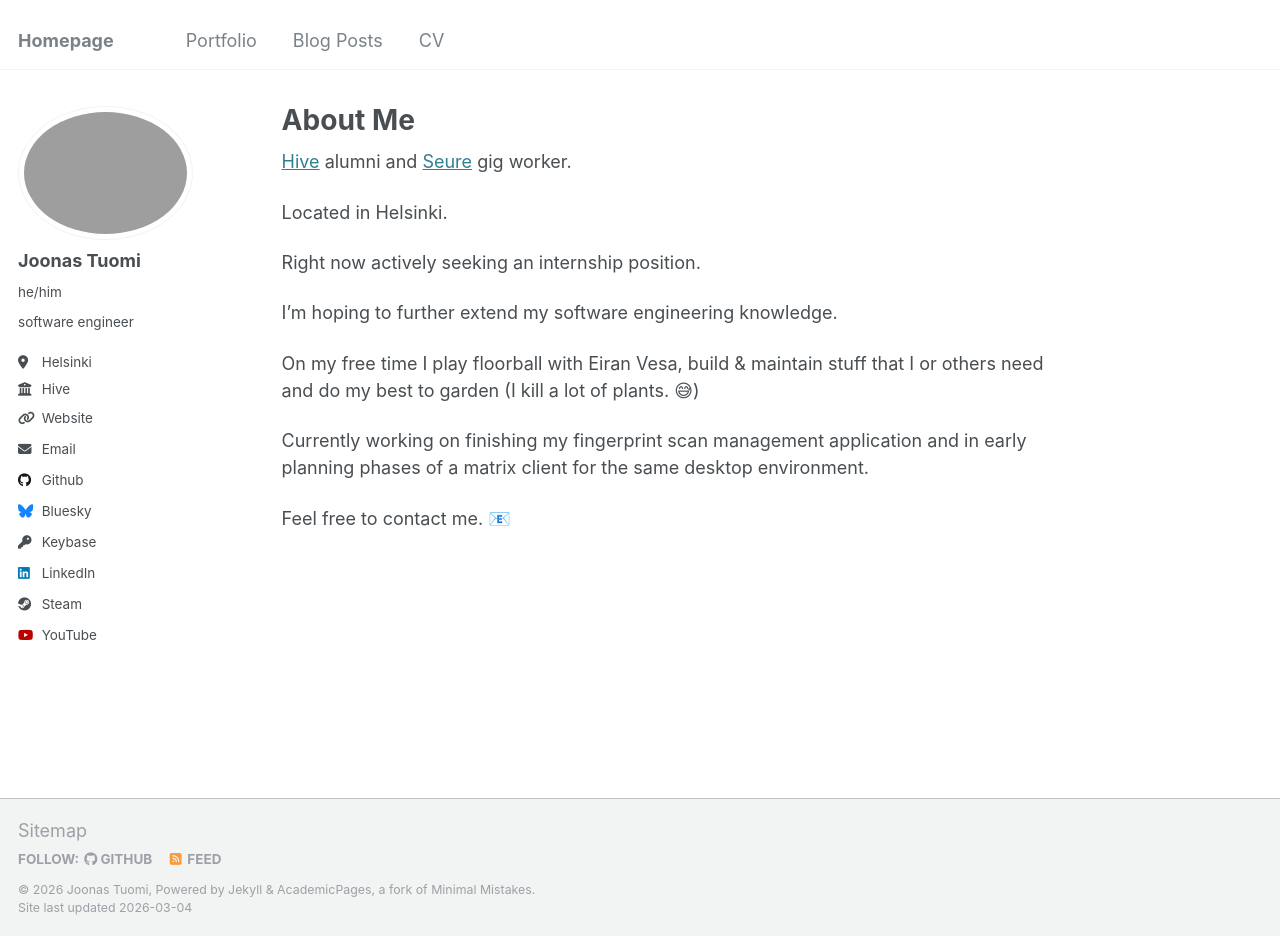
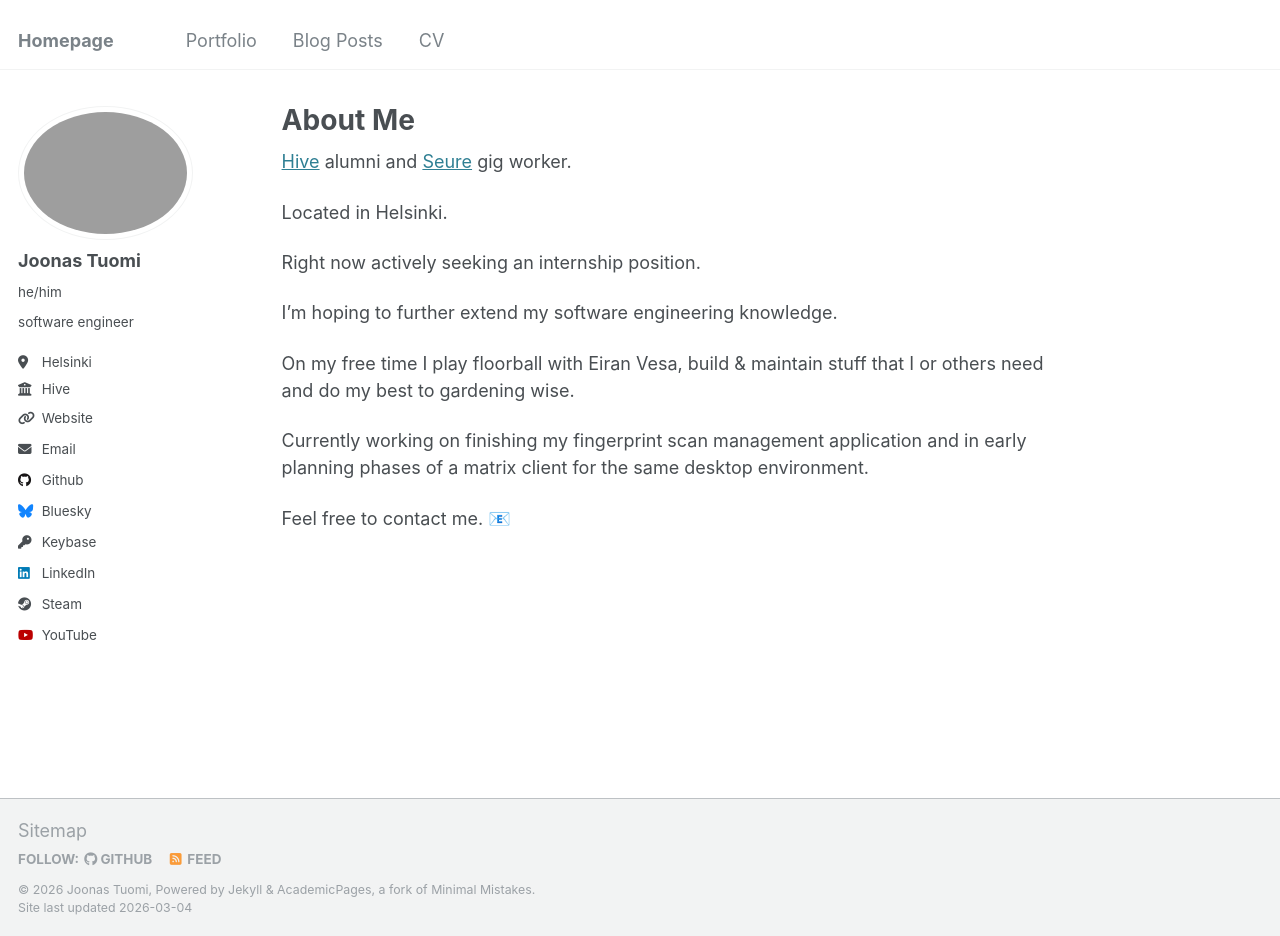
Before and after one commit to jotuel/jotuel.github.io, a Jekyll site: the page built from _pages/about.md, in a window 1280 px wide and 936 px high. Built offline with Jekyll 4.4.1, drawn with Linux system fonts in a browser that asks for light colours.

Commit message:
Fix wording in about.md
Corrected the phrase 'do my best to garden' to 'do my best to gardening wise'.

```diff
--- a/_pages/about.md
+++ b/_pages/about.md
@@ -15,7 +15,7 @@ Right now actively seeking an internship position.
 
 I'm hoping to further extend my software engineering knowledge.
 
-On my free time I play floorball with Eiran Vesa, build & maintain stuff that I or others need and do my best to garden (I kill a lot of plants. 😅)
+On my free time I play floorball with Eiran Vesa, build & maintain stuff that I or others need and do my best to gardening wise.
 
 Currently working on finishing my fingerprint scan management application and in early planning phases of a matrix client for the same desktop environment.
 
```
